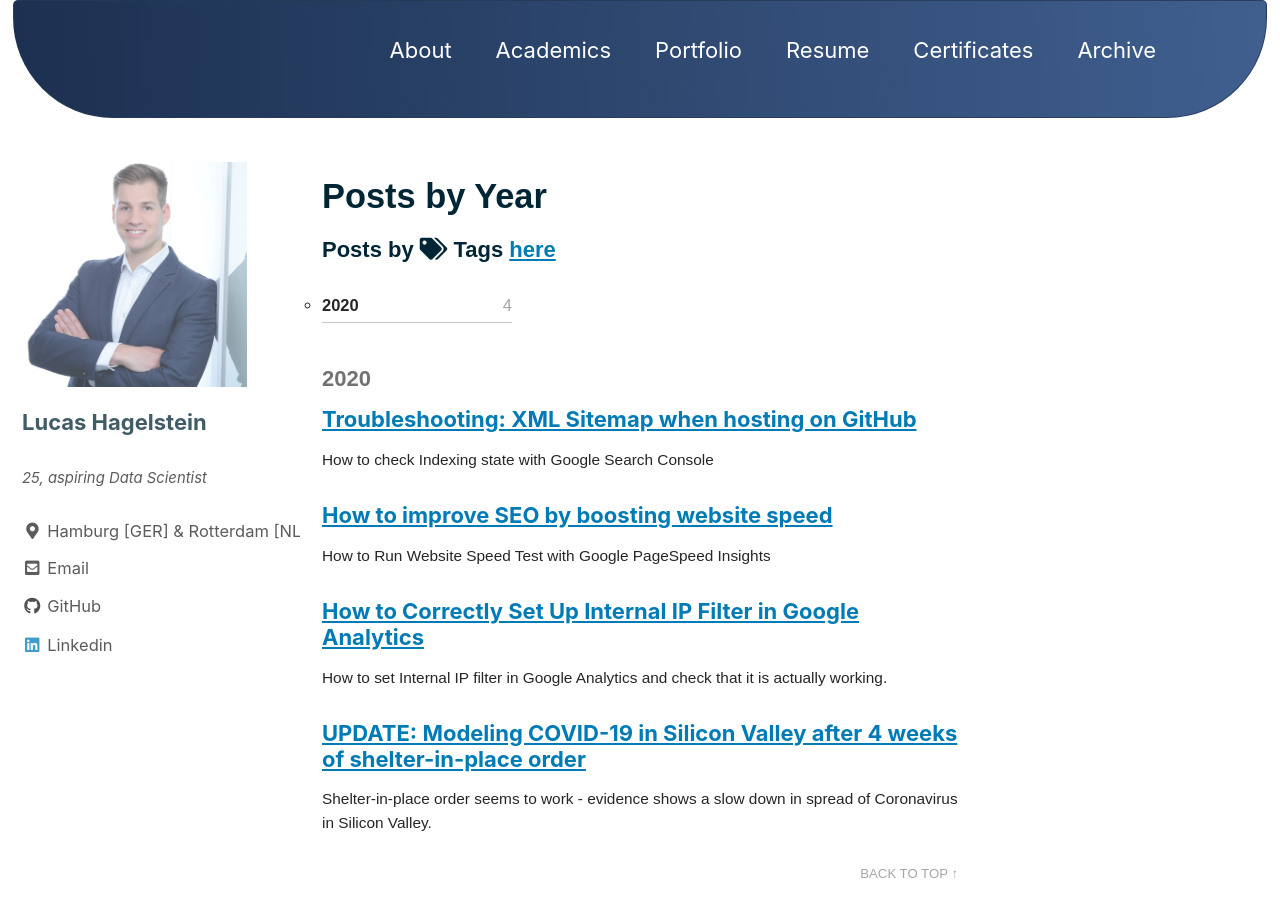
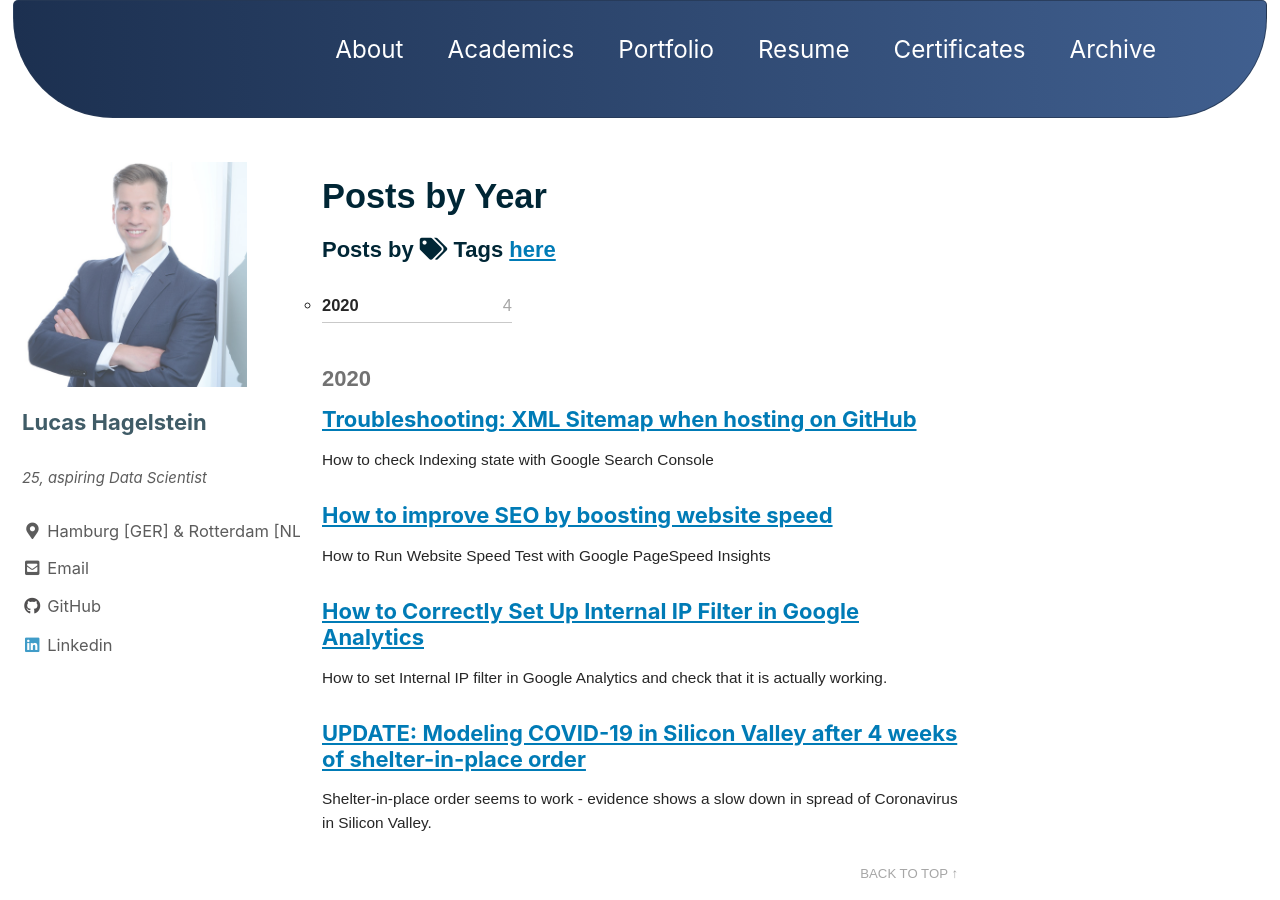
Before and after one commit to LHAGELS/LHAGELS.github.io, a Jekyll site: the page built from _pages/year-archive.md, in a window 1280 px wide and 900 px high. Built offline with Jekyll 4.4.1, drawn with Linux system fonts in a browser that asks for light colours; cached includes are drawn as plain includes; nearby versions of some CDN libraries.

Commit message:
new github

```diff
--- a/_sass/minimal-mistakes/_masthead.scss
+++ b/_sass/minimal-mistakes/_masthead.scss
@@ -39,8 +39,9 @@
           }
 
     a {
+      font-size: 1.1em;
+      color: #FFFFFF !important;
       text-decoration: none;
-      color: #FFFFFF !important;
     }
   }
 }
--- a/_sass/minimal-mistakes/_navigation.scss
+++ b/_sass/minimal-mistakes/_navigation.scss
@@ -182,7 +182,7 @@
   a {
     display: block;
     margin: 0 1rem;
-    color: $masthead-link-color;
+    color: #FFFFFF;
     text-decoration: none;
 
     &:hover {
@@ -236,7 +236,7 @@
         left: 0;
         bottom: 0;
         height: 4px;
-        background: $primary-color;
+        background: #FFFFFF;
         width: 100%;
         -webkit-transition: $global-transition;
         transition: $global-transition;
```
